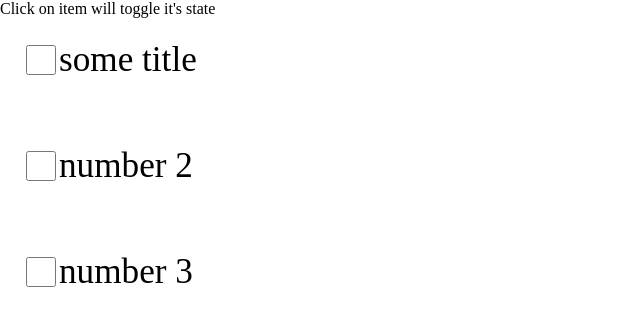
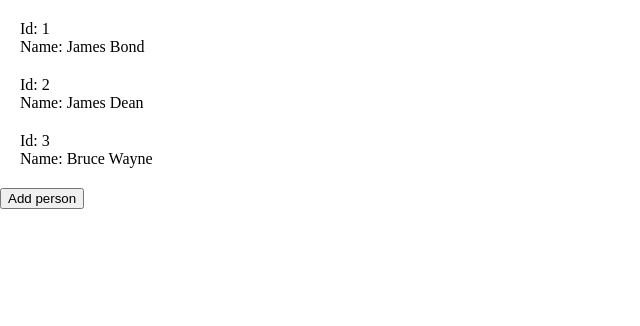
Before and after one commit to lior99/react-template, a React app: page / in a window 1280 px wide. Shown: the top 326 px of the page, without its empty margins (0-640 px from the left). Built offline with nearby package versions, Linux system fonts and the light colour scheme.

Commit message:
using optional chaning

```diff
--- a/package.json
+++ b/package.json
@@ -11,6 +11,8 @@
   "license": "ISC",
   "devDependencies": {
     "@babel/core": "^7.5.5",
+    "@babel/plugin-proposal-optional-chaining": "^7.7.5",
+    "@babel/plugin-transform-runtime": "^7.7.6",
     "@babel/preset-env": "^7.5.5",
     "@babel/preset-react": "^7.0.0",
     "babel-loader": "^8.0.6",
@@ -25,6 +27,7 @@
     "webpack-dev-server": "^3.7.2"
   },
   "dependencies": {
+    "@babel/runtime": "^7.7.6",
     "react": "^16.8.6",
     "react-dom": "^16.8.6"
   }
--- a/src/App.js
+++ b/src/App.js
@@ -1,13 +1,9 @@
 import React from 'react';
-import ListItems from './components/ListItems/ListItems';
 import './style.scss';
+import People from './components/People/People';
 
 function App() {
-	return (
-		<>
-			<ListItems />
-		</>
-	)
+  return <People />;
 }
 
 export default App;
--- a/src/components/Item/Item.js
+++ /dev/null
@@ -1,23 +0,0 @@
-import React, { useState } from 'react';
-
-function Item({ data }) {
-	const [done, setDone] = useState(false);
-
-	const className = `item ${done ? 'done' : ''}`;
-
-	return (
-		<div
-			className={className}
-			onClick={() => setDone(done => !done)}
-		>
-			<input
-				type="checkbox"
-				className="checkbox-box"
-				checked={done ? 'checked' : ''}
-			/>
-			{data.title}
-		</div>
-	);
-}
-
-export default Item;
--- a/src/components/ListItems/ListItems.js
+++ /dev/null
@@ -1,19 +0,0 @@
-import React from 'react';
-import Item from '../Item/Item';
-
-function ListItems() {
-	const items = [{ id: 1, title: 'some title' }, { id: 2, title: 'number 2' }, { id: 3, title: 'number 3' }];
-
-	return (
-		<>
-			<div>Click on item will toggle it's state</div>
-			<div className="container">
-				{items.map(item => (
-					<Item data={item} key={item.id} />
-				))}
-			</div>
-		</>
-	);
-}
-
-export default ListItems;
--- /dev/null
+++ b/src/components/People/People.js
@@ -0,0 +1,68 @@
+import React, { useEffect, useState } from 'react';
+
+const People = () => {
+  const [peopleResult, setPeopleResult] = useState([]);
+  const [loading, setLoading] = useState(true);
+
+  const getPeople = () => {
+    return new Promise(resolve => {
+      setTimeout(() => {
+        resolve([
+          { id: 1, name: 'James Bond' },
+          { id: 2, name: 'James Dean' },
+          { id: 3, name: 'Bruce Wayne' }
+        ]);
+      }, 2000);
+    });
+  };
+
+  useEffect(() => {
+    const callGetPeople = async () => {
+      try {
+        const result = await getPeople();
+        setPeopleResult(result);
+        setLoading(false);
+      } catch (err) {
+        console.error('Got error', err);
+      }
+    };
+
+    callGetPeople();
+  }, []);
+
+  useEffect(() => {
+    const title = peopleResult[peopleResult.length - 1]?.title || '';
+    if (title) {
+      console.log('title', title);
+    }
+  }, [peopleResult.length]);
+
+  const addPerson = () => {
+    const newPerson = {
+      id: 4,
+      name: 'Tom Cruize',
+      title: 'actor'
+    };
+
+    setPeopleResult([...peopleResult, newPerson]);
+  };
+
+  if (loading) {
+    return <div>Loading...</div>;
+  }
+
+  return (
+    <div className="people-wrapper">
+      {peopleResult.map((person, index) => (
+        <div className="person" key={`person_${index}`}>
+          <div>Id: {person.id}</div>
+          <div>Name: {person.name}</div>
+        </div>
+      ))}
+
+      <button onClick={addPerson}>Add person</button>
+    </div>
+  );
+};
+
+export default People;
--- a/src/style.scss
+++ b/src/style.scss
@@ -1,29 +1,14 @@
-html, body {
-	margin: 0;
-	padding: 0;
-	font-size: 16px;
+html,
+body {
+  margin: 0;
+  padding: 0;
+  font-size: 16px;
 }
 
-.item {
-	font-size: 2.2em;
-    margin: 0.625em 0 1.250em 0.625em;
-    cursor: pointer;
+.people-wrapper {
+  .person {
     display: flex;
-    justify-content: flex-start;
-    align-items: center;
-
-	&.done {
-		text-decoration: line-through;
-		font-style: italic;
-	}
+    flex-direction: column;
+    margin: 20px;
+  }
 }
-
-.container {
-	display: flex;
-	flex-direction: column;
-}
-
-.checkbox-box {
-	height: 30px;
-	width: 30px;
-}
```
Also changed, not shown: .babelrc, 1 other file (tests, documents, lock files or other folders).
